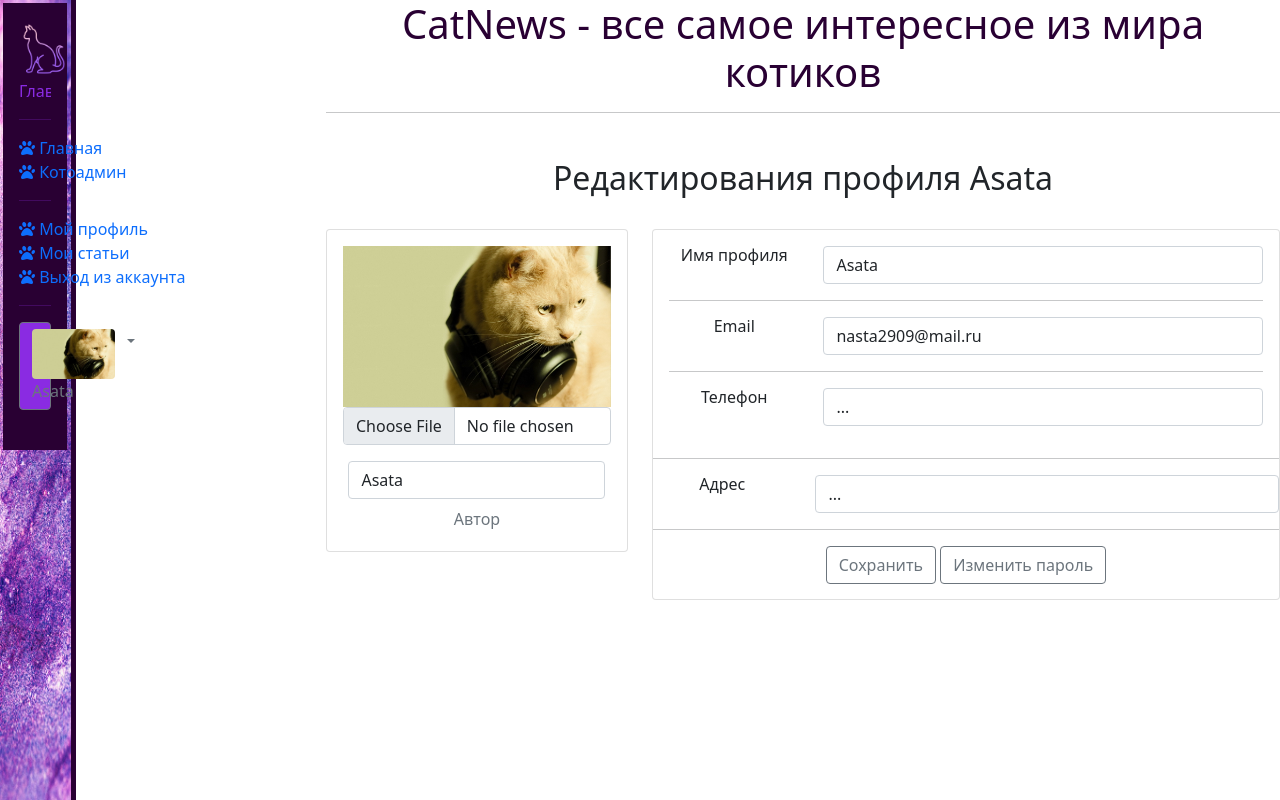
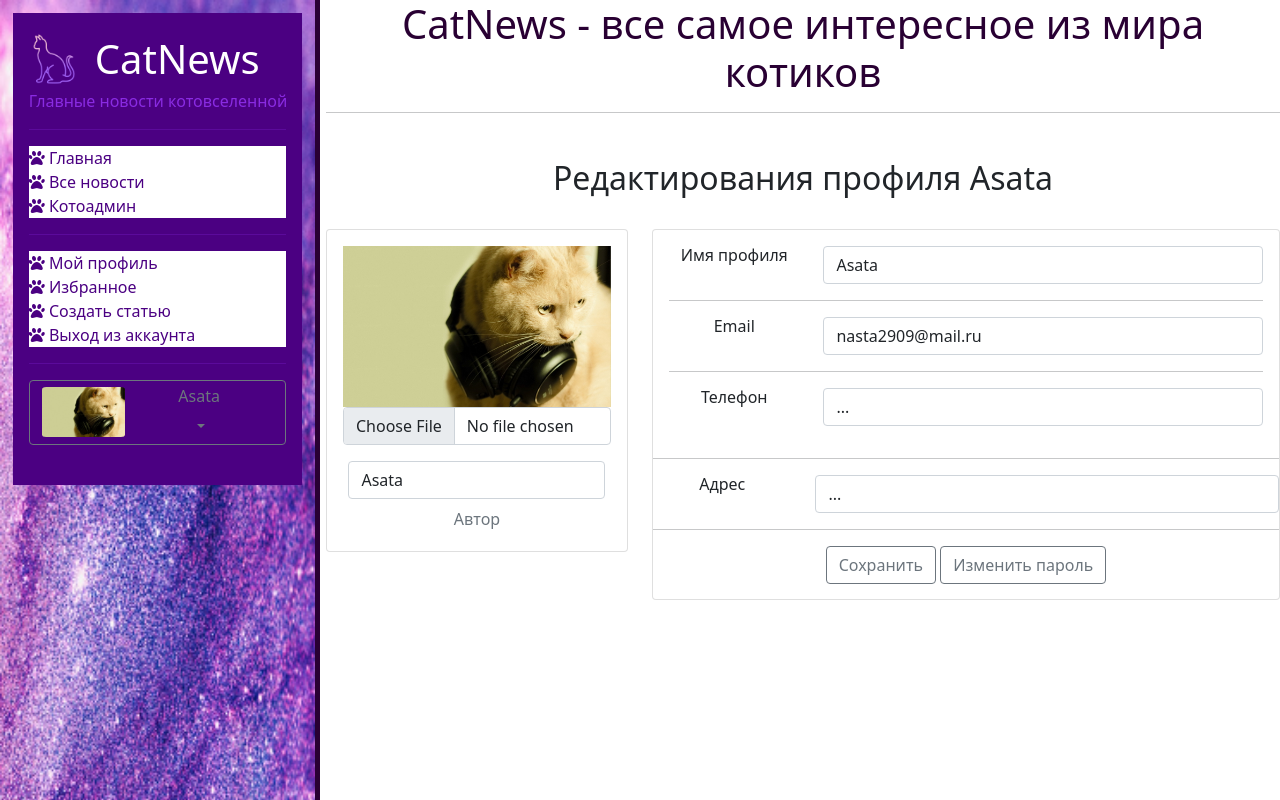
Before and after one commit to Stasy-AN/MyPetProject, a Django app: page /users/profile/update in a window 1280 px wide. Run offline with Django 4.2, Linux system fonts and the light colour scheme; a user stored in the database is signed in; data comes from the database, SQL or seed files in the repository; both versions use the stored data as it was after the commit; parts of the project's set-up code (start-up, migrations or seed data) failed here and were passed over; some libraries are stand-ins or nearby versions.

Commit message:
Обновление от 11.01

```diff
--- a/CatMy/users/templates/users/user_panel.html
+++ b/CatMy/users/templates/users/user_panel.html
@@ -17,9 +17,10 @@
     background-image: url({% static 'main/img/Фон.png' %});
     background-repeat: no-repeat;
     background-size: cover;
+    position: fixed;
     }
     .one {
-    background: #290033;
+    background: #4B0082;
     }
 </style>
 
@@ -34,44 +35,54 @@
             <div class="d-none d-lg-block"> <h7> Главные новости котовселенной </h7> </div>
             <hr>
             <ul class="nav nav-pills flex-column mb-auto">
-                <li class="nav-item">
+                <li class="nav-item bg-white">
                     <a href="{% url 'home' %}" {% if request.resolver_match.view_name  == 'home' %} class="link-active" aria-current="page" {% endif %}>
-                    <div class="d-none d-lg-block"> <i class="fa fa-paw"></i>  Главная </div>
+                    <div class="d-none d-lg-block" style="color:indigo;"> <i class="fa fa-paw"></i>  Главная </div>
                     </a>
                 </li>
-                <li class="nav-item">
+                <li class="nav-item bg-white">
+                    <a href="{% url 'news' %}" {% if request.resolver_match.view_name  == 'news' %} class="link-active" aria-current="page" {% endif %}>
+                    <div class="d-none d-lg-block" style="color:indigo;"> <i class="fa fa-paw"></i>  Все новости</div>
+                    </a>
+                </li>
+                <li class="nav-item bg-white">
                     <a href="/admin/" {% if request.path  == '/admin/' %} class= "link-active" aria-current="page" {% endif %}>
-                    <div class="d-none d-lg-block"> <i class="fa fa-paw"></i>  Котоадмин  </div>
+                    <div class="d-none d-lg-block" style="color:indigo;"> <i class="fa fa-paw"></i>  Котоадмин  </div>
                     </a>
                 </li>
             </ul>
             <hr>
             <ul class="nav nav-pills flex-column mb-auto">
-              <li class="nav-item">
+              <li class="nav-item bg-white">
                  <a href="{% url 'profile' %}" {% if request.resolver_match.view_name  == 'news' %} class="link-active" aria-current="page" {% endif %}>
-                     <div class="d-none d-lg-block"><i class="fa fa-paw"></i> Мой профиль</div>
+                     <div class="d-none d-lg-block" style="color:indigo;"><i class="fa fa-paw"></i> Мой профиль</div>
                 </a>
               </li>
-              <li>
-                <a href="#" {% if request.path  == '/myarticles/' %} class="link-active" aria-current="page" {% endif %}>
-                  <div class="d-none d-lg-block"><i class="fa fa-paw"></i> Мои статьи</div>
+              <li class="nav-item bg-white">
+                <a href="{% url 'my_favorites_list' %}" {% if request.path  == 'my_favorites_list' %} class="link-active" aria-current="page" {% endif %}>
+                  <div class="d-none d-lg-block" style="color:indigo;"><i class="fa fa-paw"></i> Избранное</div>
                 </a>
               </li>
-              <li>
+              <li class="nav-item bg-white">
+                <a href="{% url 'create_article' %}" {% if request.path  == 'create_article' %} class="link-active" aria-current="page" {% endif %}>
+                  <div class="d-none d-lg-block" style="color:indigo;"><i class="fa fa-paw"></i> Создать статью</div>
+                </a>
+              </li>
+              <li class="nav-item bg-white">
                 <a href="{% url 'logout' %}"  aria-current="page">
-                    <div class="d-none d-lg-block"><i class="fa fa-paw"></i> Выход из аккаунта</div>
+                    <div class="d-none d-lg-block" style="color:indigo;"><i class="fa fa-paw"></i> Выход из аккаунта</div>
                 </a>
               </li>
             </ul>
             <hr>
 
            {% if request.user.id %}  <!-- проверяем аутентификацию-->
-                <div class="dropdown flex-column mb-auto" >
-                  <button class="btn btn-outline-secondary dropdown-toggle col-12" type="button" id="dropdownMenuButton1" data-bs-toggle="dropdown" aria-expanded="false" style="background:#8A2BE2;">
-                    <img src="{{ request.user.account.account_image.url }}" alt="" width="25" height="25" class="rounded me-2">
-                      <div class="d-none d-lg-block "> {{ request.user.username }} </div>
-                  </button>
-                  <ul class="dropdown-menu " aria-labelledby="dropdownMenuButton1">
+            <div class="dropdown flex-column mb-auto">
+                <button class="btn btn-outline-secondary dropdown-toggle col-12" type="button" id="dropdownMenuButton1" data-bs-toggle="dropdown" aria-expanded="false" style="background:#4B0082;">
+                    <img src="{{ request.user.account.account_image.url }}" alt="" width="25" height="25" >
+                    <div class="mx-auto"> <h6> {{ request.user.username }} </h6></div>
+                </button>
+                <ul class="dropdown-menu " aria-labelledby="dropdownMenuButton1">
                     <li><a class="dropdown-item" href="{% url 'create_article' %}"> Создать статью</a></li>
                     <li><a class="dropdown-item" href="{% url 'profile' %}"> Мой аккаунт</a></li>
                     <li><hr class="dropdown-divider"></li>
@@ -86,7 +97,7 @@
                               <div class="d-none d-lg-block">Регистрация</div>
                           </a>
                       </li>
-                      <li class="nav-item">
+                      <li class="nav-item bg-white">
                           <a href="{% url 'login' %}" {% if request.resolver_match.view_name  == 'login' %}
                           class="link-active" aria-current="page" {% endif %}>
                               <i class="fa fa-sign menu-icon {% if request.path  == '/users/login' %}
```
Also changed, not shown: CatMy/db.sqlite3.
